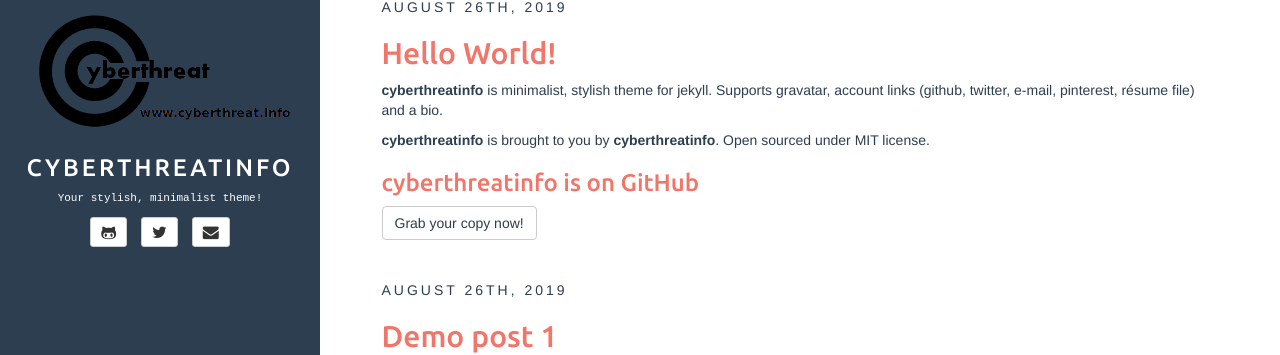
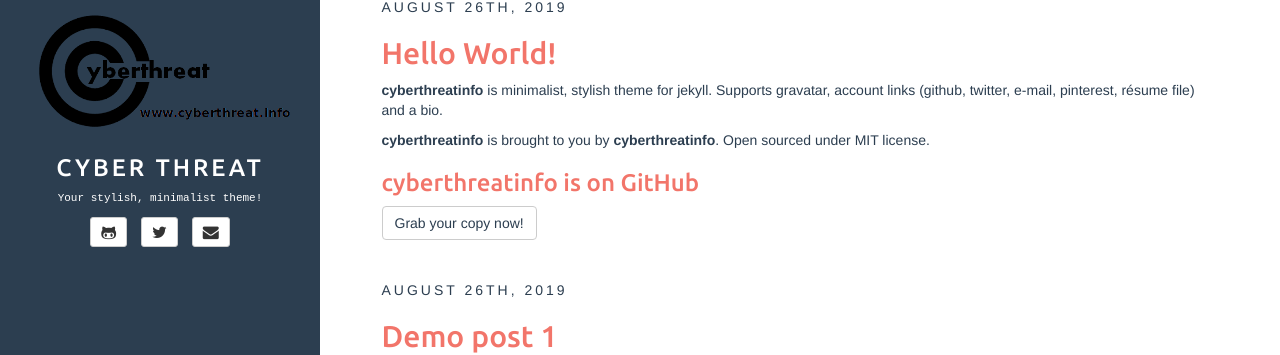
Before and after one commit to cyberthreatinfo/cyberthreatinfo.github.io, a Jekyll site: the page built from index.html, in a window 1280 px wide. Shown: the part 123-478 px from the top of the page. Built offline with Jekyll 4.4.1, drawn with Linux system fonts in a browser that asks for light colours; the list of posts is cut into pages by our own code.

Commit message:
Update _config.yml

```diff
--- a/_config.yml
+++ b/_config.yml
@@ -7,7 +7,7 @@
 markdown: kramdown
 disqus: cyberthreatinfo
 google_analytics: cyberthreatinfo
-title: cyberthreatinfo
+title: Cyber Threat
 
 defaults:
   -
```
